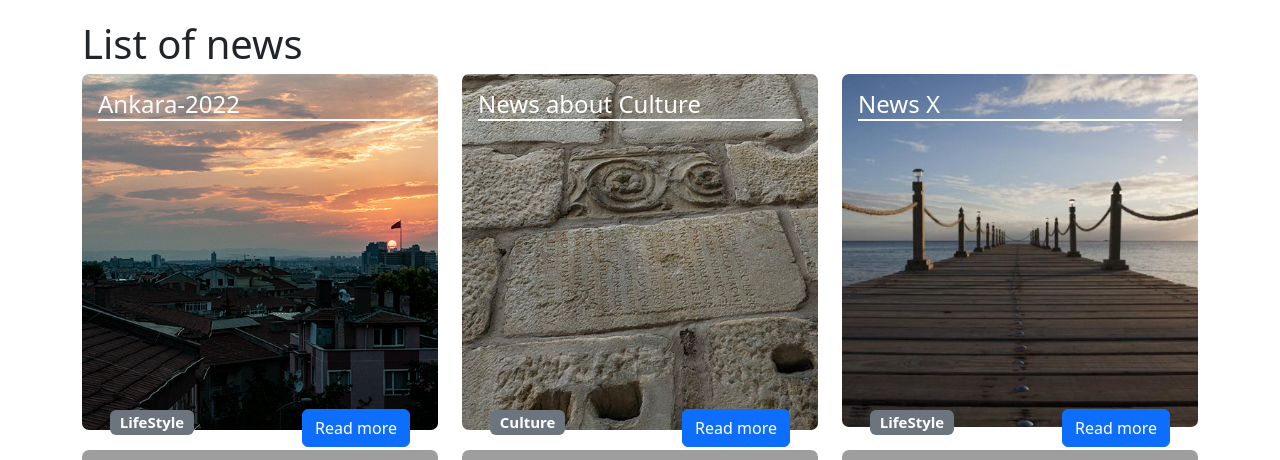
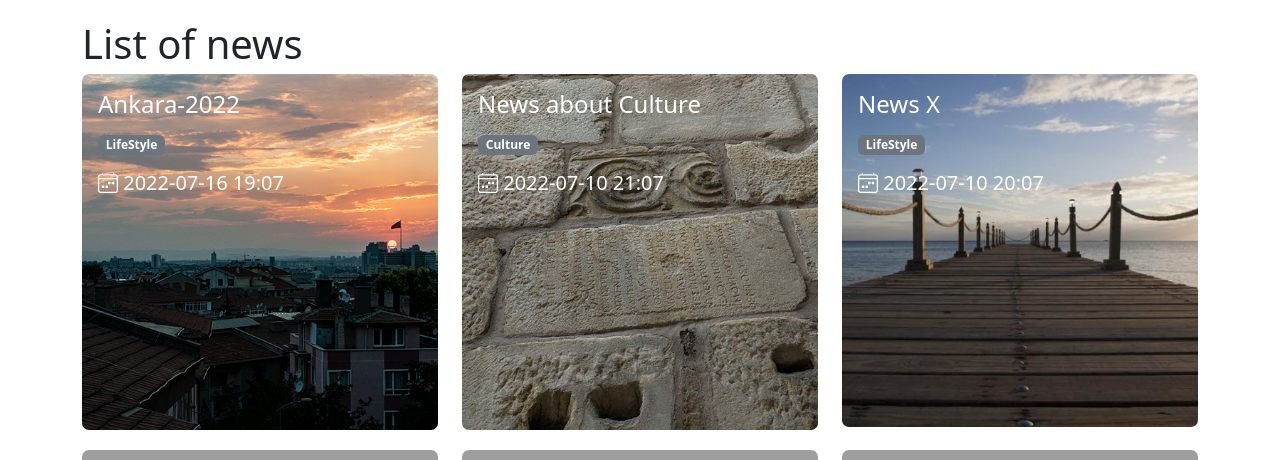
Before and after one commit to George-Seletski/test-site, a Django app: page / in a window 1280 px wide. Shown: the part 56-516 px from the top of the page. Run offline with Django 4.2, Linux system fonts and the light colour scheme; data comes from the database, SQL or seed files in the repository; both versions use the stored data as it was after the commit; grey boxes are pictures that could not be loaded.

Commit message:
fix: index & db

```diff
--- a/website/news/templates/news/index.html
+++ b/website/news/templates/news/index.html
@@ -44,31 +44,27 @@
       <div class="row row-cols-1 row-cols-md-3 g-4">
         {% for item in news %}
           <div class="col" style="margin: 10px 0 10px 0;">
-            <div class="card h-100" style="border:0px;">
+            <div class="card" style="border:0px;">
               {% if item.photo %}
                 <img src="{{ item.photo.url }}" class="card-img-top" alt="#" style="border-radius: 2%;" />
               {% else %}
                 <img src="https://picsum.photos/500/500" class="card-img-top" alt="#" style="border-radius: 2%;" />
               {% endif %}
                <div class="card-img-overlay" >
-                    <h4 class="card-title" style="color:#fff; border-bottom: 2px solid #fff;">{{ item.title }}
+                  <div class="card-title" style="border: 0px;">
+                    <h4 class="card-title" style="color:#fff;">{{ item.title }}
                     </h4>
-                    <div class="container">
-                          <ul class="d-flex list-unstyled" style="margin: 18em 0 0 0;">
-                            <li class="me-auto">
-                            <h5>
-                              <span class="badge bg-secondary" style="">{{ item.category }}</span>
-                            </h5>
-                            </li>
-                            <li class="d-flex align-items-left">
-                                <a href="#" class="btn btn-primary">Read more</a>
-                            </li>
-                          </ul>
-                          <h5>
-                            <i class="bi bi-calendar4-week" style="color:#fff;"></i>
-                            <span class="card-text" style="color: white; font-size: 15px;">{{ item.created_at|date:'Y-m-d H:m' }}</span>
-                          </h5>
-                      </div>
+                  </div>
+
+                    <div class="card-text">
+                       <span class="badge bg-secondary mt-2 mb-3" style="">{{ item.category }}</span>
+                    </div>
+                    <div class="card-text">
+                      <h5>
+                        <i class="bi bi-calendar4-week" style="color:#fff;"></i>
+                         <span class="card-text" style="text-align:center; color: white;">{{ item.created_at|date:'Y-m-d H:m' }}</span>
+                      </h5>
+                    </div>
                 <!--<a href="#" class="btn btn-primary">Read more</a>-->
               </div>
             </div>
```
Also changed, not shown: website/db.sqlite3.
